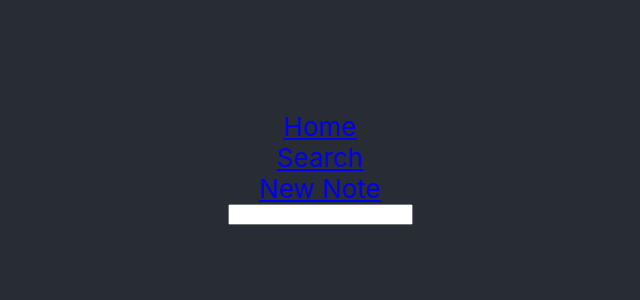
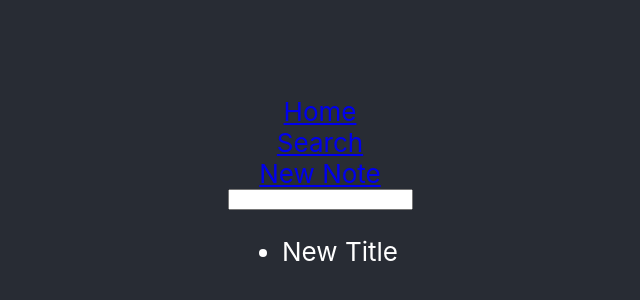
Before and after one commit to JMcWhorter150/react-apple-notes, a React (Create React App) app: page /search in a window 1280 px wide. Shown: the part 206-506 px from the top of the page, without its empty margins (320-960 px from the left). Built offline with nearby package versions, Linux system fonts and the light colour scheme.

Commit message:
Fixes note list bug

```diff
--- a/src/App.js
+++ b/src/App.js
@@ -13,6 +13,8 @@ import notes from './reducers';
 
 const store = createStore(notes);
 
+window.store = store;
+
 function App () {
     return (
       <Provider store={store}>
@@ -21,14 +23,14 @@ function App () {
           <Nav />
           <Switch>
             <Route exact path="/">
-              <NoteList />
+              <NewNote />
+              <h1>Apple Note Editor</h1>
             </Route>
             <Route path="/search">
               <SearchBar />
               <NoteList />
             </Route>
             <Route path="/create">
-              <NewNote />
               <NoteEditor />
             </Route>
             <Route path="/:id">
--- a/src/containers/NoteListContainer.js
+++ b/src/containers/NoteListContainer.js
@@ -4,7 +4,7 @@ import NoteList from '../components/NoteList';
 
 function mapStateToProps(state) {
     return {
-        notes: state.notes.map(note => note.title.includes(state.searchText) || note.text.includes(state.searchText))
+        notes: state.notes.filter(note => note.title.includes(state.searchText) || note.text.includes(state.searchText))
     }
 }
 
--- a/src/reducers.js
+++ b/src/reducers.js
@@ -1,7 +1,7 @@
 import { CREATE_NOTE, SELECT_NOTE, DEL_NOTE, UPDATE_NOTE, FILTER_NOTES } from "./actions";
 
 const defaultState = {
-    notes: [],
+    notes: [{id: 0, title: "New Title", text: "Type Text Here"}],
     currentNote: 0,
     searchText: ""
 }
```
